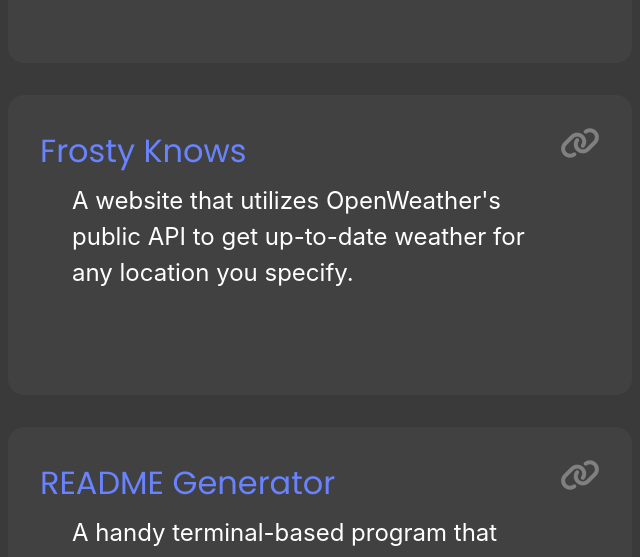
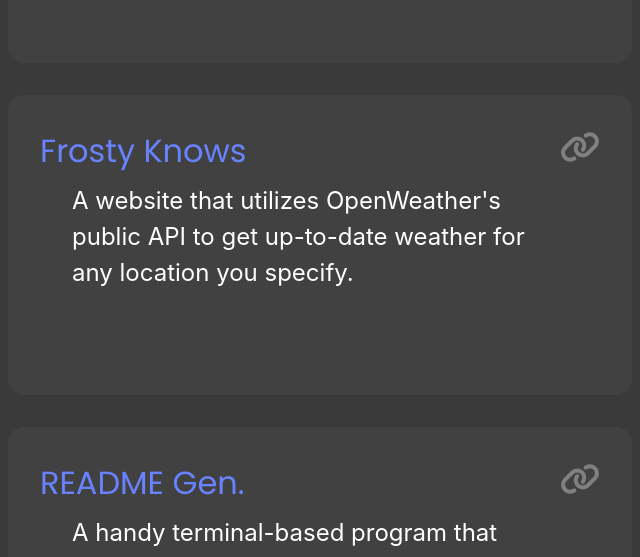
Before and after one commit to MichaelaHunt/Michaela-Hunt-Portfolio, a React (Vite) app in the folder Portfolio/: page / in a window 1280 px wide. Shown: the part 2000-2557 px from the top of the page, without its empty margins (320-960 px from the left). Built offline with nearby package versions, Linux system fonts and the light colour scheme.

Commit message:
Add responsitivity for the project component

```diff
--- a/Portfolio/src/App.css
+++ b/Portfolio/src/App.css
@@ -35,6 +35,8 @@ input {
 
 .site {
   min-height: 100vh;
+  max-width: 100vw;
+  overflow-x: hidden;
   display: flex;
   flex-direction: column;
   justify-content: space-between;
--- a/Portfolio/src/components/Components.css
+++ b/Portfolio/src/components/Components.css
@@ -1,3 +1,4 @@
+/* This all applies from at least 320-473px */
 /* Header Styles */
 .headerContainer {
   width: 100%;
@@ -42,24 +43,23 @@
 /* Project Card Style */
 .projectCard {
   width: 39rem;
-  height: 18.75rem;
+  height: 14rem;
   border-radius: 1rem;
-  padding: 2rem;
+  padding: 1.5rem;
   margin: 0 1rem 2rem;
   box-sizing: border-box;
 }
 
 .projectRow>h2 {
-  font-size: 2rem;
+  font-size: 1.5rem;
   color: var(--accent-blue);
   font-family: "Poppins-Regular";
   pointer-events: none;
 }
 
 .projectCard>p {
-  font-size: 1.5rem;
-  /* font-family: "Poppins-Regular"; */
-  margin: 0.5rem 2rem 0;
+  font-size: 1.125rem;
+  margin: 0.5rem 1rem 0;
   pointer-events: none;
 }
 
@@ -69,8 +69,9 @@
 }
 
 .projectLink {
-  font-size: 2rem;
+  font-size: 1.5rem;
   color: grey;
+  margin-top: 0.25rem;
   pointer-events: auto;
 }
 
@@ -83,7 +84,6 @@
 
 /* UsedLabel Styles */
 .uses {
-  /* display: none; */
   background-color: var(--background-grey);
   border-radius: 0.5rem;
   padding: 0 1rem;
@@ -93,15 +93,58 @@
 }
 
 .uses>p {
-  font-size: 1.25rem;
+  font-size: 1rem;
   pointer-events: none;
 }
 
+@media (min-width: 473px) {
+  .projectCard {
+    width: 39rem;
+    height: 13rem;
+    border-radius: 1rem;
+    padding: 2rem;
+    margin: 0 1rem 2rem;
+  }
+
+  .projectRow>h2 {
+    font-size: 1.75rem;
+  }
+
+  .projectCard>p {
+    font-size: 1.25rem;
+    margin: 0.5rem 1rem 0;
+  }
+
+  .projectLink {
+    font-size: 2rem;
+  }
+
+  .uses {
+    border-radius: 0.5rem;
+    padding: 0 1rem;
+    margin: 0.5rem 1rem 0 0;
+  }
+}
+
 /* larger than 673 */
-@media (min-width: 673px) {
+@media (min-width: 697px) {
   .headerContainer>ul>li>a {
     font-size: 1rem;
     padding: 0 3rem 0 0;
+  }
+
+  .projectCard {
+    width: 42%;
+    height: 18rem;
+  }
+
+  .projectRow>h2 {
+    font-size: 1.75rem;
+  }
+
+  .projectCard>p {
+    font-size: 1.25rem;
+    margin: 0.5rem 1rem 0;
   }
 }
 
@@ -115,4 +158,36 @@
     font-size: 1.5rem;
     padding: 0 5rem 0 0;
   }
+
+  .projectCard {
+    width: 39rem;
+    height: 18.75rem;
+    border-radius: 1rem;
+    padding: 2rem;
+    margin: 0 1rem 2rem;
+  }
+
+  .projectRow>h2 {
+    font-size: 2rem;
+  }
+
+  .projectCard>p {
+    font-size: 1.5rem;
+    margin: 0.5rem 2rem 0;
+  }
+
+  .projectLink {
+    font-size: 2rem;
+  }
+
+  /* UsedLabel Styles */
+  .uses {
+    border-radius: 0.5rem;
+    padding: 0 1rem;
+    margin: 0.5rem 1rem 0 0;
+  }
+
+  .uses>p {
+    font-size: 1.25rem;
+  }
 }
--- a/Portfolio/src/components/Project.jsx
+++ b/Portfolio/src/components/Project.jsx
@@ -16,7 +16,7 @@ function Project({ ProjectProps }) {
 
     function changeProjectStyles() {
         setProjectHover(!projectHover);
-        console.log(projectHover);
+        // console.log(projectHover);
 
         let title = document.getElementById(`title${ProjectProps.index}`);
         let background = document.getElementById(`background${ProjectProps.index}`);
--- a/Portfolio/src/pages/Home.jsx
+++ b/Portfolio/src/pages/Home.jsx
@@ -18,7 +18,7 @@ const data = [{
   index: 2
 },
 {
-  title: 'README Generator',
+  title: 'README Gen.',
   link: 'https://github.com/MichaelaHunt/ReadMe-Generator',
   description: 'A handy terminal-based program that makes writing a professional-grade README fast and easy.',
   uses: ['Node.js', 'Javascript'],
--- a/Portfolio/vite.config.js
+++ b/Portfolio/vite.config.js
@@ -6,6 +6,7 @@ export default defineConfig({
   plugins: [react()],
   server: {
     port: 3000,
-    open: true
+    open: true,
+    host: '0.0.0.0'
   }
 })
```
